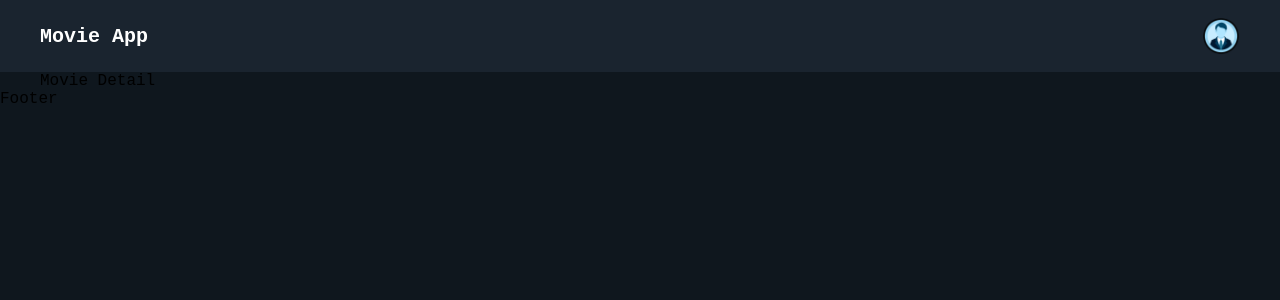
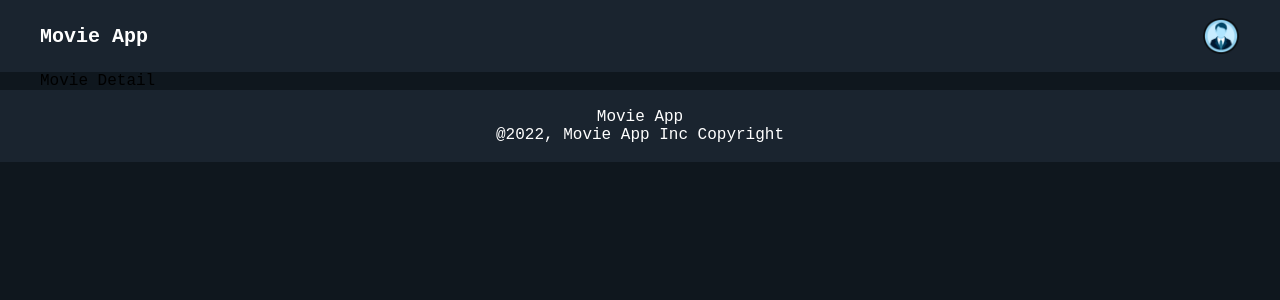
Before and after one commit to dbajajmnk/movie, a React (Create React App) app: page /movie/1 in a window 1280 px wide. Shown: the top 300 px of the page. Built offline with nearby package versions, Linux system fonts and the light colour scheme.

Commit message:
"Implement Footer"

```diff
--- a/src/App.scss
+++ b/src/App.scss
@@ -12,5 +12,5 @@ body{
   background: $primary-color;
 }
 .container{
-  padding: 0 40px;
+  margin: 0 40px;
 }
--- a/src/components/Footer/Footer.jsx
+++ b/src/components/Footer/Footer.jsx
@@ -1,10 +1,12 @@
 import React from 'react';
+import './Footer.scss'
 
 const Footer = () => {
     return (
-        <div>
-            Footer
-        </div>
+        <footer className='footer'>
+            <div>Movie App</div>
+            <div>@2022, Movie App Inc Copyright</div>
+        </footer>
     );
 };
 
--- a/src/components/Footer/Footer.scss
+++ b/src/components/Footer/Footer.scss
@@ -0,0 +1,10 @@
+@import '../../common/color.scss';
+.footer{
+    background: $secondary-color;
+    height: 72px;
+    display: flex;
+    align-items: center;
+    justify-content: center;
+    color:$font-primary;
+    flex-direction: column;
+}
```
